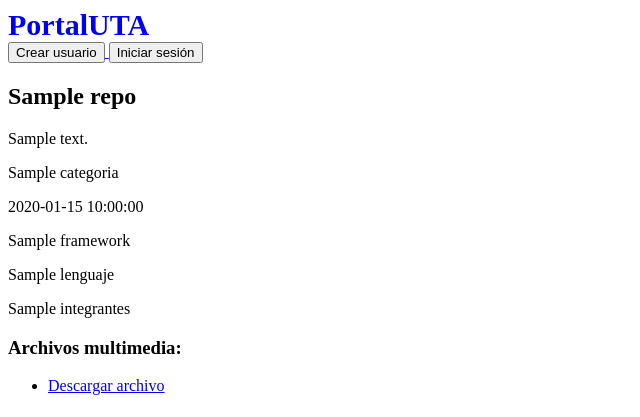
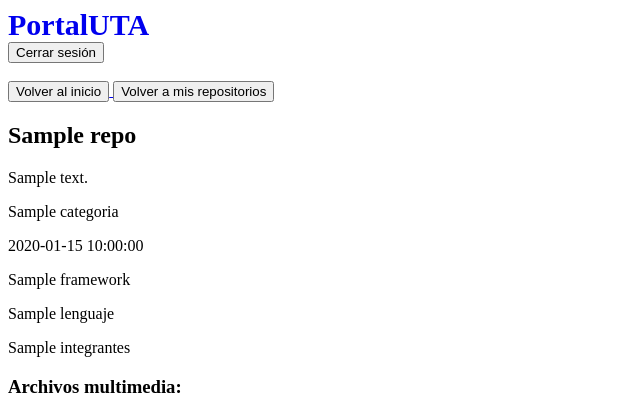
Before and after one commit to Javier-003/UTrepositorio, a Flask app: template app/templates/informacion.html in a window 1280 px wide. Shown: the top 417 px of the page, without its empty margins (0-640 px from the left). Run offline with Flask 3, Linux system fonts and the light colour scheme; the visitor is signed in with stand-in values (Sample User, id 1); the template is opened without the code that fills it: most values are stand-ins (such as "Sample title", 1, 10 or a date in 2020).

Commit message:
se agregaron botones

```diff
--- a/app/templates/base_home.html
+++ b/app/templates/base_home.html
@@ -1,22 +1,32 @@
 <!DOCTYPE html>
 <html lang="es">
+
 <head>
 	<meta charset="UTF-8">
 	<meta name="viewport" content="width=device-width, initial-scale=1.0">
 	<title>{% block title %}PortalUTA{% endblock %}</title>
 </head>
+
 <body>
-    <a href="{{ url_for('main.index') }}" style="font-family: 'Times New Roman', Times, serif; font-size:30px; font-weight: bolder; text-decoration-line: none;">
+	<a href="{{ url_for('main.index') }}"
+		style="font-family: 'Times New Roman', Times, serif; font-size:30px; font-weight: bolder; text-decoration-line: none;">
 		PortalUTA
 	</a>
 	<nav>
+		{% if 'user' in session %}
+		<a href="{{ url_for('usuarios.logout') }}">
+			<button>Cerrar sesión</button>
+		</a>
+		{% else %}
 		<a href="{{ url_for('usuarios.registro') }}">
 			<button>Crear usuario</button>
 		</a>
 		<a href="{{ url_for('usuarios.login') }}">
 			<button>Iniciar sesión</button>
 		</a>
+		{% endif %}
 	</nav>
+
 
 	{% with messages = get_flashed_messages(with_categories=true) %}
 	{% if messages %}
@@ -29,4 +39,5 @@
 	{% block content %}{% endblock %}
 
 </body>
+
 </html>
--- a/app/templates/informacion.html
+++ b/app/templates/informacion.html
@@ -1,6 +1,19 @@
 {% extends "base_home.html" %}
 {% block content %}
+<br>
 
+<nav>
+    {% if 'user' in session %}
+        <a href="{{ url_for('main.index') }}">
+            <button>Volver al inicio</button>
+        </a>
+        <a href="{{ url_for('repos.repositorios') }}">
+            <button>Volver a mis repositorios</button>
+        </a>
+    {% else %}
+
+    {% endif %}
+</nav>
 
 
 <h2>{{ repo.nombre }}</h2>
```
Also changed, not shown: app/templates/index.html (+11 -0 lines). Lines whose indentation alone changed are shown as unchanged.
